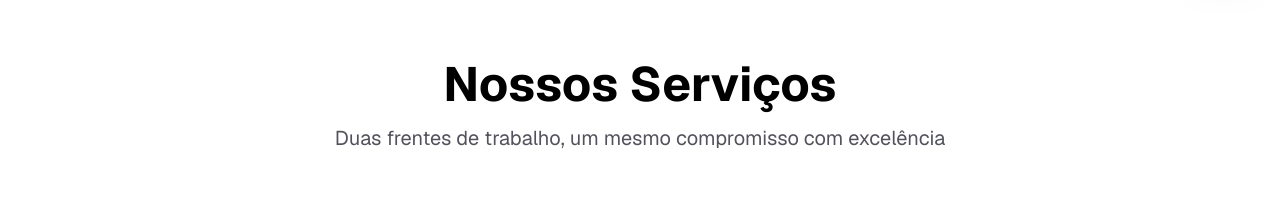
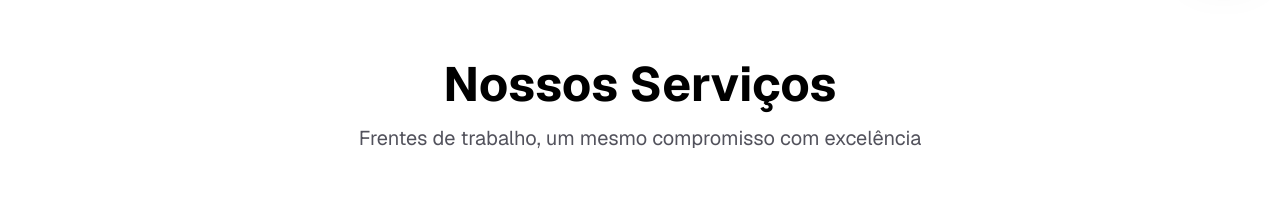
Before and after one commit to Altieris-Souza/fort-fert, a Next.js app: page / in a window 1280 px wide. Shown: the part 820-1034 px from the top of the page. Built offline with nearby package versions, Linux system fonts and the light colour scheme.

Commit message:
Ajustes nos cards

```diff
--- a/app/page.tsx
+++ b/app/page.tsx
@@ -95,7 +95,7 @@ function ServicesSection() {
             Nossos Serviços
           </h2>
           <p className="text-lg md:text-xl text-zinc-600 max-w-2xl mx-auto">
-            Duas frentes de trabalho, um mesmo compromisso com excelência
+            Frentes de trabalho, um mesmo compromisso com excelência
           </p>
         </motion.div>
 
```
